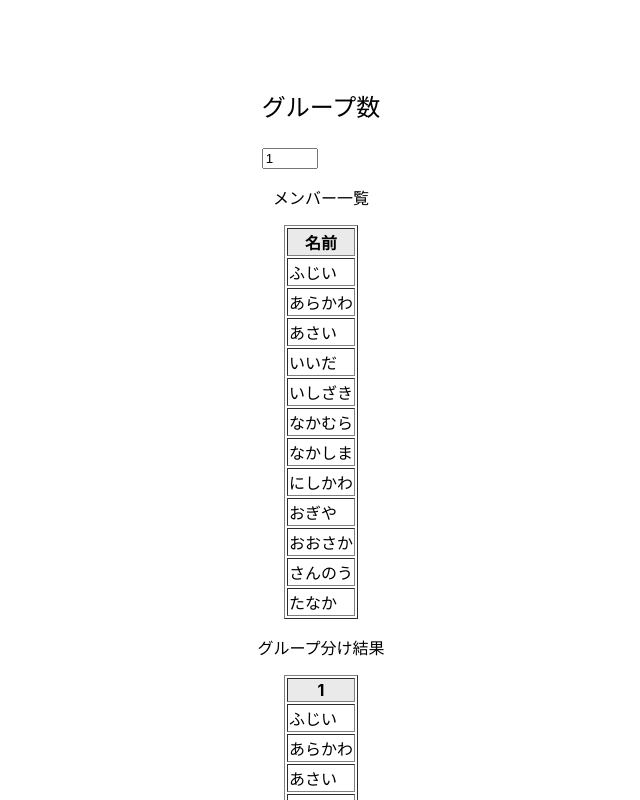
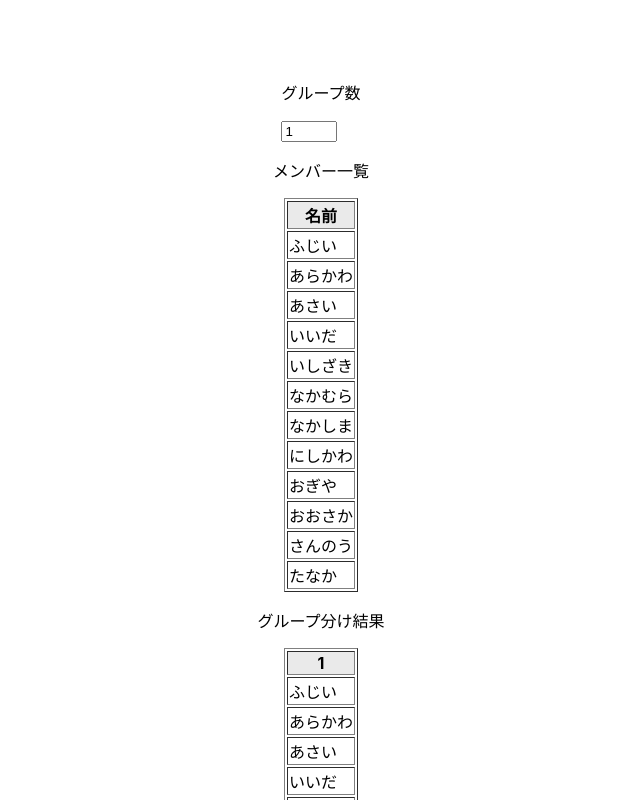
Before and after one commit to OJT-3G/random-grouping-app, a Next.js app: page / in a window 1280 px wide. Shown: the top 800 px of the page, without its empty margins (319-959 px from the left). Built offline with nearby package versions, Linux system fonts and the light colour scheme.

Commit message:
グループ数の文字サイズを他の項目と合わせた

```diff
--- a/pages/index.tsx
+++ b/pages/index.tsx
@@ -123,7 +123,7 @@ const Home: NextPage = () => {
       </Head>
       <main className={styles.main}>
         <div>
-          <p className={styles.label}>グループ数</p>
+          <p>グループ数</p>
           <p className={styles.errorMessage}>{errorMessage}</p>
           <input
             type='number'
```
